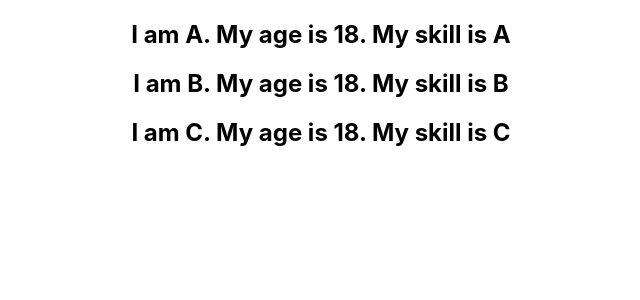
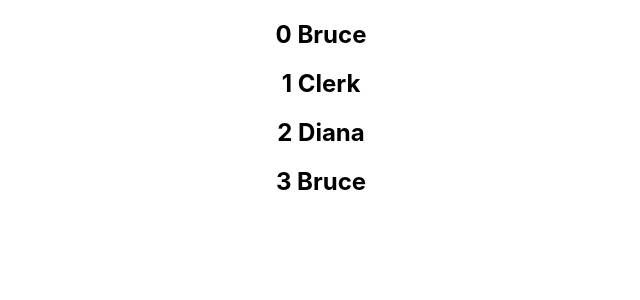
Before and after one commit to ZealousMacwan/my-react-app, a React (Create React App) app: page / in a window 1280 px wide. Shown: the top 300 px of the page, without its empty margins (319-959 px from the left). Built offline with nearby package versions, Linux system fonts and the light colour scheme.

Commit message:
index-as-key-anti-pattern

```diff
--- a/src/components/NameList.js
+++ b/src/components/NameList.js
@@ -2,6 +2,7 @@ import React from 'react'
 import Person from './Person'
 
 function NameList() {
+    const names = ['Bruce', 'Clerk', 'Diana', 'Bruce']
     const persons = [
         {
             id: 1,
@@ -22,14 +23,16 @@ function NameList() {
             skill: 'C'
         }
     ]
-    const personsList =  persons.map(person => (
-        <Person key={person.id} person={person}></Person>
+    const nameList =  names.map((name, index) => (
+        // Index as key can create problem in sorting or inserting at start
+        // avoid using index and better to use unique id
+        <h2 key={index}>{index} {name}</h2>
     ))
 
   return (
 
     <div>
-        {personsList}
+        {nameList}
     </div>
     // <div>
     //     <h2>{names[0]}</h2>
```
